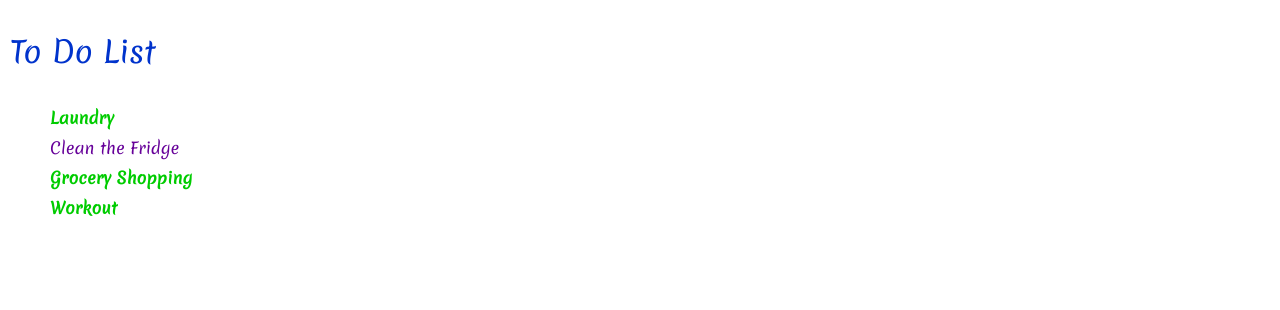
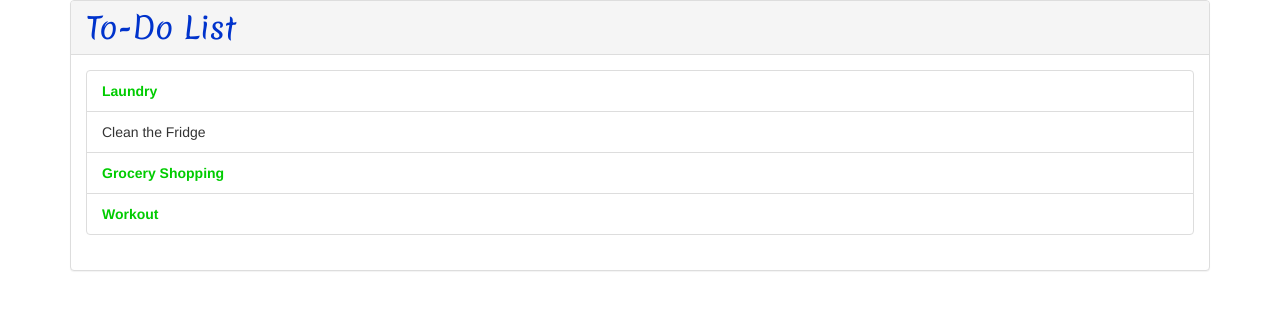
Before and after one commit to Kparkin203/ToDoList, a plain HTML site: page index.html in a window 1280 px wide. Drawn offline with nearby package versions, Linux system fonts and the light colour scheme.

Commit message:
Homework 3

```diff
--- a/css/main.css
+++ b/css/main.css
@@ -1,7 +1,15 @@
-body {margin:10px;}
+/*body {margin:10px;}
 
-p{ font-family: 'Merienda', cursive; color:#03C; font-size:30px;}
+p{ font-family: 'Merienda', cursive; color:#03C; font-size:30px;}*/
 
-li{list-style: none;  font-family: 'Merienda', cursive; color:#660099; font-size:16px; line-height:30px;}
+/*li{list-style: none;  font-family: 'Merienda', cursive; color:#660099; font-size:16px; line-height:30px;}*/
 
 .complete { color:#0C0; font-weight:900;}
+
+
+body {
+    background-color:#f5e9ef;
+    }
+.panel-body {background-color:"#FFF";}
+li.done {list-style: none;  font-family: 'Merienda', cursive; color:#660099; font-size:16px; line-height:30px;}
+h3.panel-title {font-family: 'Merienda', cursive; color:#03C; font-size:30px;}
--- a/index.html
+++ b/index.html
@@ -4,9 +4,15 @@
 <meta http-equiv="Content-Type" content="text/html; charset=UTF-8" />
 <title>To Do List</title>
 
+
+<meta name="viewport" content="width=device-width, initial-scale=1.0">
+<meta name="viewport" content="width=device-width, initial-scale=1.0, maximum-scale=1.0, user-scalable=no">
+<link rel="stylesheet" href="//netdna.bootstrapcdn.com/bootstrap/3.0.0/css/bootstrap.min.css">
 <link rel="stylesheet" type="text/css" href="css/main.css"/>
-<link href='http://fonts.googleapis.com/css?family=Merienda' rel='stylesheet' type='text/css'>
+<link href='//fonts.googleapis.com/css?family=Merienda' rel='stylesheet' type='text/css'>
 <script src="//ajax.googleapis.com/ajax/libs/jquery/1.10.2/jquery.min.js"></script>
+<link rel="stylesheet" href="//netdna.bootstrapcdn.com/bootstrap/3.0.0/css/bootstrap.min.css">
+<script src="//code.jquery.com/jquery-1.10.1.min.js"></script>
 <script src="js/main.js"></script>
 
 
@@ -14,7 +20,12 @@
 
 <body>
 
-<div class = "container"></div>
+<div class="container">
+<div class="panel panel-default">
+<div class="panel-heading heading-color">
+<h3 class="panel-title">To-Do List</h3>
+</div>
+<div class="panel-body">
 
 </body>
 </html>
--- a/js/main.js
+++ b/js/main.js
@@ -5,12 +5,13 @@ $(document).ready(function(){
     {'name': 'Grocery Shopping','complete': true},
     {'name': 'Workout',	'complete': true}];
 
-    var html = '<p> To Do List</p>';
-        html += '<ol>';
+    var html ='';// = '<p> To Do List</p>';
+        //html += '<ol>';
 
 //document.write('<p>To Do List</p>');
 //document.write('<ul>');
 
+    $ ("<ul class ='list-group'>").appendTo(".panel-body");
     for(var i = 0; i < myTodo.length; i++) {
         try {
          // print(myTasks[i]);
@@ -20,10 +21,11 @@ $(document).ready(function(){
             console.log('There is a problem:' + error);
          }
     }
+    $('ul.list-group').append(html);
 
-    html+='</ol>';
+    //html+='</ol>';
 
-    $('.container').append(html);
+    //$('</ul').appendTo(".panel-body");
 });
 
 //document.write('</ul>');
@@ -36,11 +38,12 @@ $(document).ready(function(){
             throw 'The task status is missing!';
         }
 			if(theTask.complete) {
-                return '<li class=complete>' + theTask.name + '</li>';
+                return "<li class='list-group-item complete'>" + theTask.name + '</li>';
        		// document.write('<li class="complete">' + theTask.name + '</li>');
     		} else {
         		//	document.write('<li>' + theTask.name + '</li>');
-                return '<li>' + theTask.name + '</li>';
+                return "<li class='list-group-item'>" + theTask.name + '</li>';
+
          }
       }
 
```
